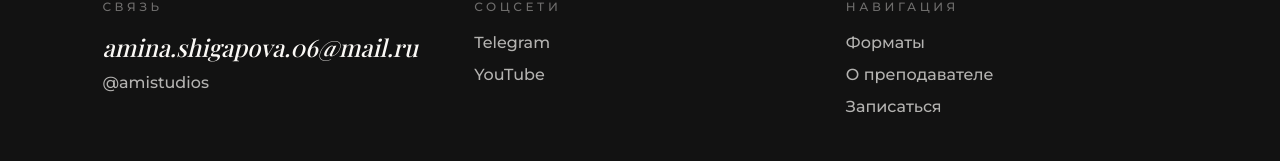
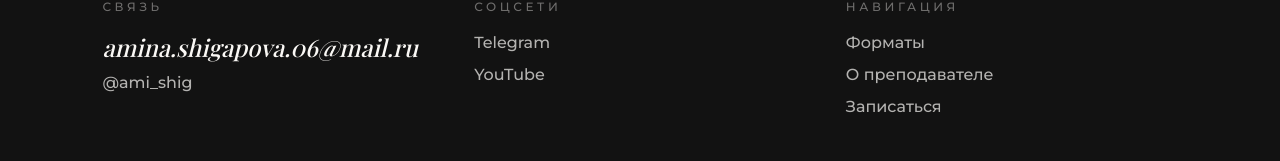
Before and after one commit to athenashigapova2-wq/lingual-etude, a React (Vite) app: page / in a window 1280 px wide. Shown: the part 11438-11599 px from the top of the page. Built offline with nearby package versions, Linux system fonts and the light colour scheme; no server answers; a web font is replaced by a local one.

Commit message:
Update Telegram link and username in Footer component

```diff
--- a/src/components/landing/Footer.jsx
+++ b/src/components/landing/Footer.jsx
@@ -43,14 +43,14 @@ export default function Footer() {
           <a href="mailto:amina.shigapova.06@mail.ru" className="mt-4 block font-heading text-2xl italic">
             amina.shigapova.06@mail.ru
           </a>
-          <a href="https://t.me/amistudios" className="mt-2 block text-background/70 hover:text-background">
-            @amistudios
+          <a href="https://t.me/ami_shig" className="mt-2 block text-background/70 hover:text-background">
+            @ami_shig
           </a>
         </div>
         <div>
           <p className="text-xs uppercase tracking-[0.3em] text-background/40">{t.social}</p>
           <div className="mt-4 space-y-2">
-            <a href="https://t.me/amistudios" className="block text-background/70 hover:text-background">Telegram</a>
+            <a href="https://t.me/ami_shig" className="block text-background/70 hover:text-background">Telegram</a>
             <a href="https://www.youtube.com/@amina_sh" className="block text-background/70 hover:text-background">YouTube</a>
           </div>
         </div>
```
